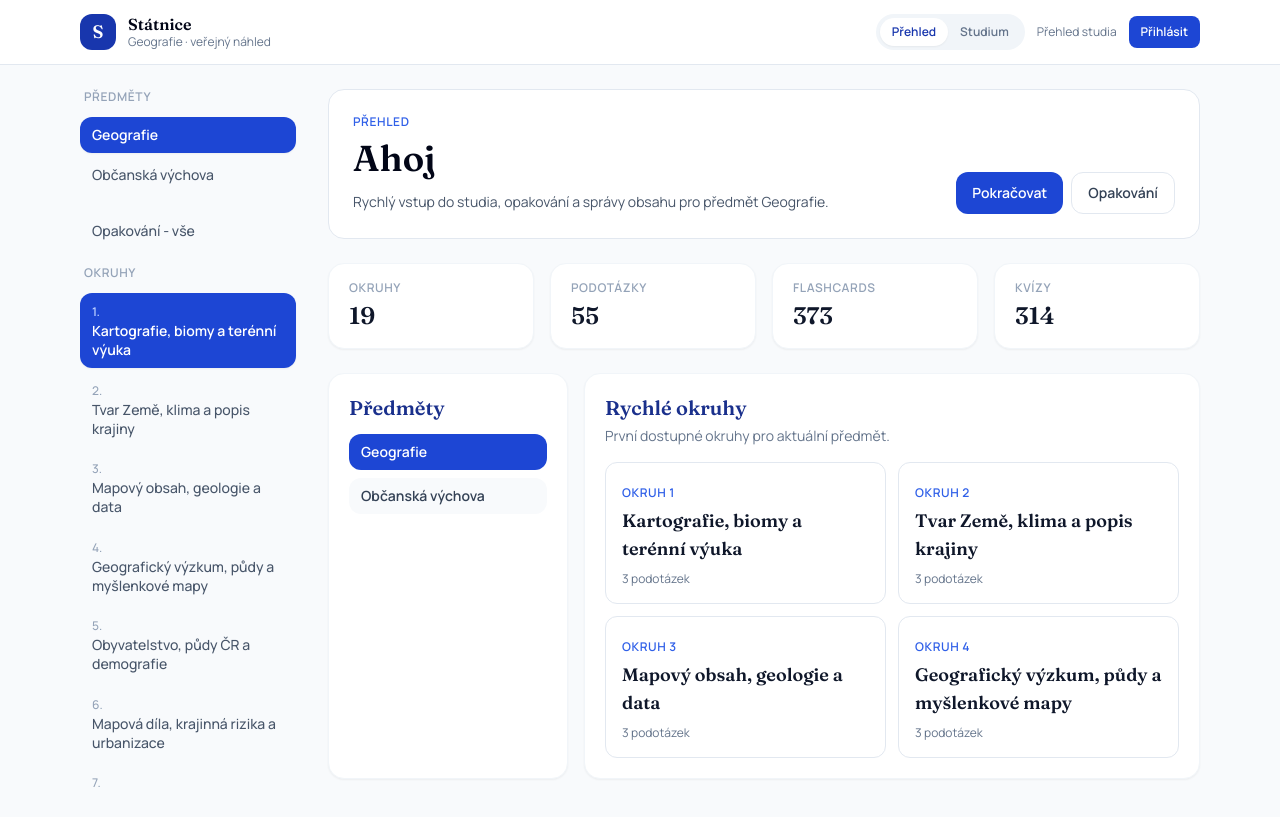
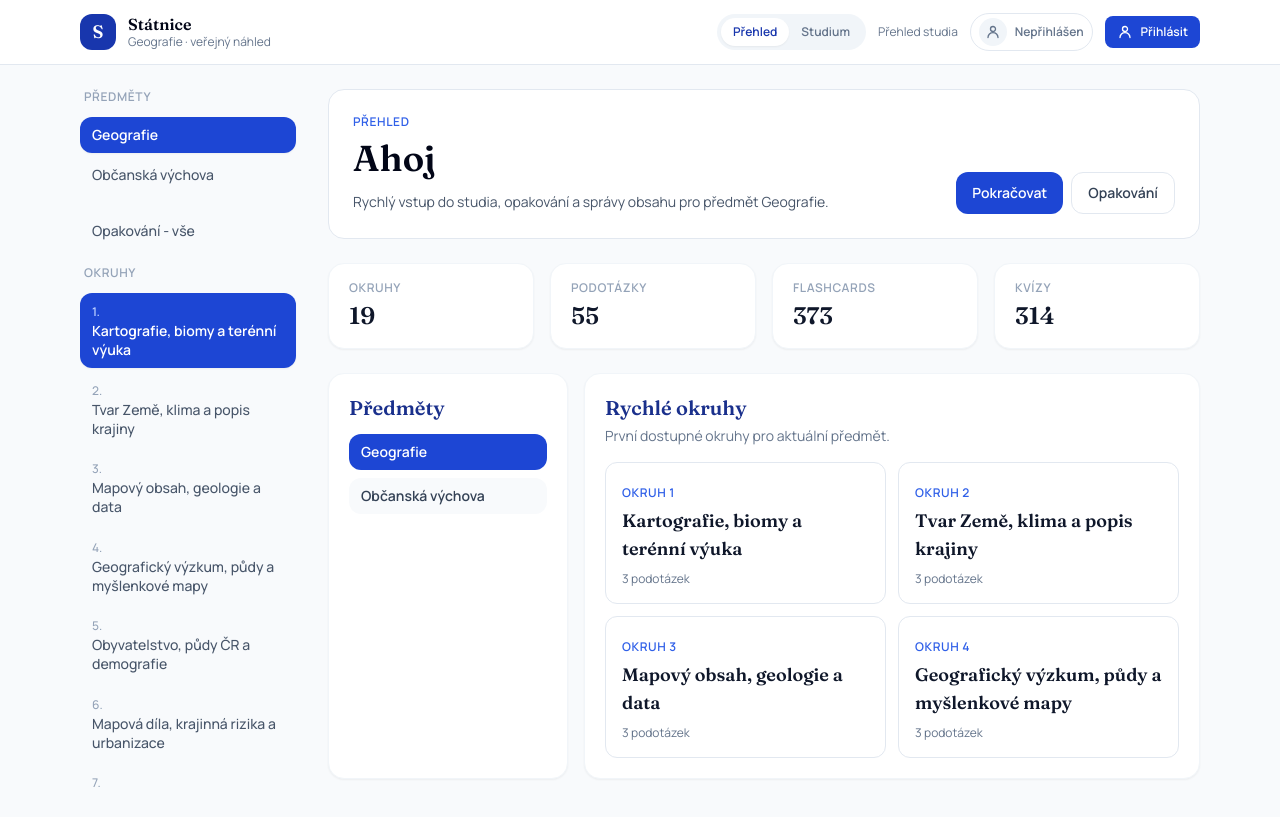
Before and after one commit to jsfsimunek/statnice, a React (Vite) app: page / in a window 1280 px wide. Built offline with nearby package versions, Linux system fonts and the light colour scheme; no server answers.

Commit message:
Improve account navigation and swipe label

```diff
--- a/src/App.jsx
+++ b/src/App.jsx
@@ -70,7 +70,7 @@ function AppShell() {
     <div className="min-h-screen flex flex-col">
       <header className="bg-white/95 backdrop-blur border-b border-slate-200 sticky top-0 z-30">
         <div className="max-w-6xl mx-auto px-4 h-16 flex items-center justify-between gap-3">
-          <div className="flex items-center gap-3 min-w-0">
+          <div className="flex shrink-0 items-center gap-2 sm:gap-3">
             {canBrowse && (
               <button
                 className="md:hidden p-1.5 rounded-lg text-slate-500 hover:bg-slate-100 hover:text-slate-900 transition-colors"
@@ -118,8 +118,8 @@ function AppShell() {
               </span>
             )}
 
-            {isSupabaseConfigured && auth.user && (
-              <div className="hidden sm:flex items-center gap-2 rounded-full border border-slate-200 bg-white px-2 py-1">
+            {isSupabaseConfigured && auth.user ? (
+              <div className="hidden md:flex items-center gap-2 rounded-full border border-slate-200 bg-white px-2 py-1">
                 <div className="h-7 w-7 rounded-full bg-brand-50 text-brand-700 grid place-items-center">
                   <UserIcon />
                 </div>
@@ -127,25 +127,50 @@ function AppShell() {
                   {auth.user.email}
                 </span>
               </div>
-            )}
+            ) : isSupabaseConfigured ? (
+              <div className="hidden md:flex items-center gap-2 rounded-full border border-slate-200 bg-white px-2 py-1">
+                <div className="h-7 w-7 rounded-full bg-slate-100 text-slate-500 grid place-items-center">
+                  <UserIcon />
+                </div>
+                <span className="text-xs font-semibold text-slate-500">
+                  Nepřihlášen
+                </span>
+              </div>
+            ) : null}
 
-            {isSupabaseConfigured && auth.user ? (
+            {activeMode === 'login' && !auth.user ? (
               <button
+                type="button"
+                onClick={() => handleModeChange('dashboard')}
+                className="inline-flex items-center justify-center gap-2 rounded-lg border border-slate-200 bg-white px-2.5 py-2 text-xs font-semibold text-slate-700 transition-colors hover:bg-slate-50 sm:px-3"
+              >
+                <span className="text-sm leading-none">←</span>
+                <span className="hidden sm:inline">Zpět</span>
+              </button>
+            ) : isSupabaseConfigured && auth.user ? (
+              <button
+                type="button"
                 onClick={() => {
                   auth.signOut()
                   setActiveMode('dashboard')
                 }}
-                className="rounded-lg bg-slate-900 px-3 py-2 text-xs font-semibold text-white hover:bg-slate-700 transition-colors"
+                className="inline-flex items-center justify-center gap-2 rounded-lg bg-slate-900 px-2.5 py-2 text-xs font-semibold text-white transition-colors hover:bg-slate-700 sm:px-3"
+                aria-label="Odhlásit"
+                title="Odhlásit"
               >
-                Odhlásit
+                <LogOutIcon />
+                <span className="hidden sm:inline">Odhlásit</span>
               </button>
             ) : isSupabaseConfigured ? (
               <button
                 type="button"
                 onClick={() => handleModeChange('login')}
-                className="rounded-lg bg-brand-600 px-3 py-2 text-xs font-semibold text-white hover:bg-brand-700 transition-colors"
+                className="inline-flex items-center justify-center gap-2 rounded-lg bg-brand-600 px-2.5 py-2 text-xs font-semibold text-white transition-colors hover:bg-brand-700 sm:px-3"
+                aria-label="Přihlásit"
+                title="Přihlásit"
               >
-                Přihlásit
+                <UserIcon />
+                <span className="hidden sm:inline">Přihlásit</span>
               </button>
             ) : null}
           </div>
@@ -425,6 +450,15 @@ function UserIcon() {
   )
 }
 
+function LogOutIcon() {
+  return (
+    <svg className="h-4 w-4" fill="none" stroke="currentColor" strokeWidth={2} viewBox="0 0 24 24" aria-hidden="true">
+      <path strokeLinecap="round" strokeLinejoin="round" d="M15.75 9V5.25A2.25 2.25 0 0 0 13.5 3h-6A2.25 2.25 0 0 0 5.25 5.25v13.5A2.25 2.25 0 0 0 7.5 21h6a2.25 2.25 0 0 0 2.25-2.25V15" />
+      <path strokeLinecap="round" strokeLinejoin="round" d="M18 15l3-3m0 0-3-3m3 3H9" />
+    </svg>
+  )
+}
+
 function GoogleMark() {
   return (
     <svg className="h-5 w-5" viewBox="0 0 24 24" aria-hidden="true">
--- a/src/components/PodotazkaView.jsx
+++ b/src/components/PodotazkaView.jsx
@@ -8,7 +8,7 @@ import { useUserProgress } from '../hooks/useUserProgress.js'
 
 const TABS = [
   { id: 'ucivo', label: 'Učivo' },
-  { id: 'swipe', label: 'Swipe' },
+  { id: 'swipe', label: 'Swipe', hint: 'pro telefony' },
   { id: 'flashcards', label: 'Flashcards' },
   { id: 'kviz', label: 'Kvíz' },
   { id: 'notes', label: 'Poznámky' },
@@ -45,7 +45,14 @@ export default function PodotazkaView({ podotazka, okruhId, okruhTitle }) {
             onClick={() => setActiveTab(tab.id)}
             className={`tab-btn ${activeTab === tab.id ? 'tab-btn-active' : 'tab-btn-inactive'}`}
           >
-            {tab.label}
+            <span className="block leading-4">{tab.label}</span>
+            {tab.hint && (
+              <span className={`block text-[10px] font-medium leading-3 ${
+                activeTab === tab.id ? 'text-brand-100' : 'text-slate-400'
+              }`}>
+                {tab.hint}
+              </span>
+            )}
           </button>
         ))}
       </div>
```
